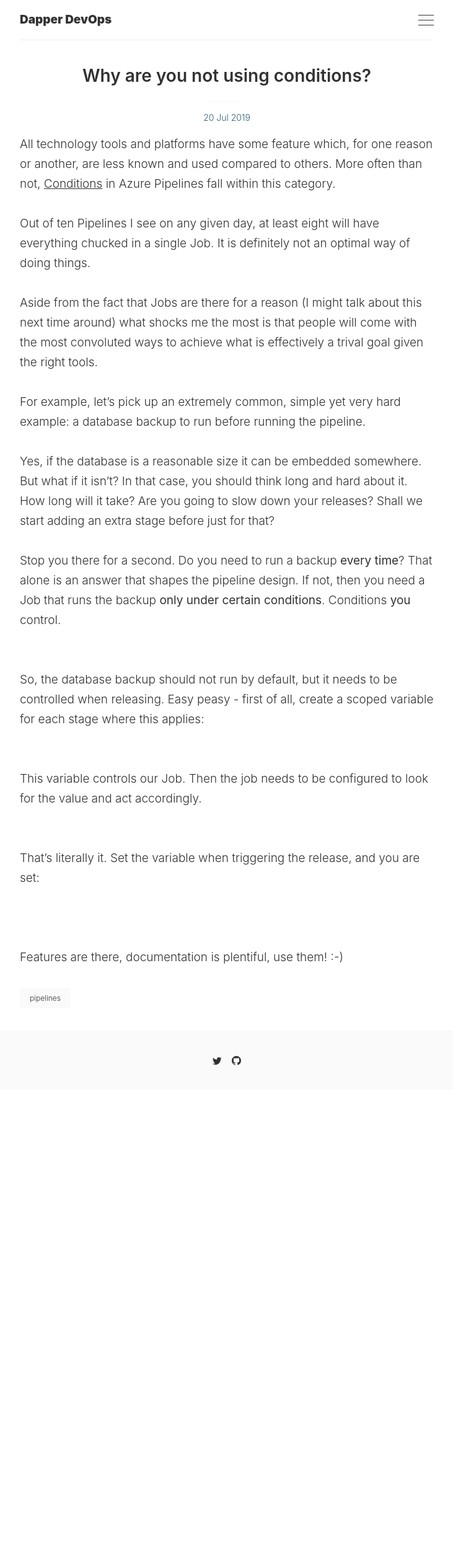
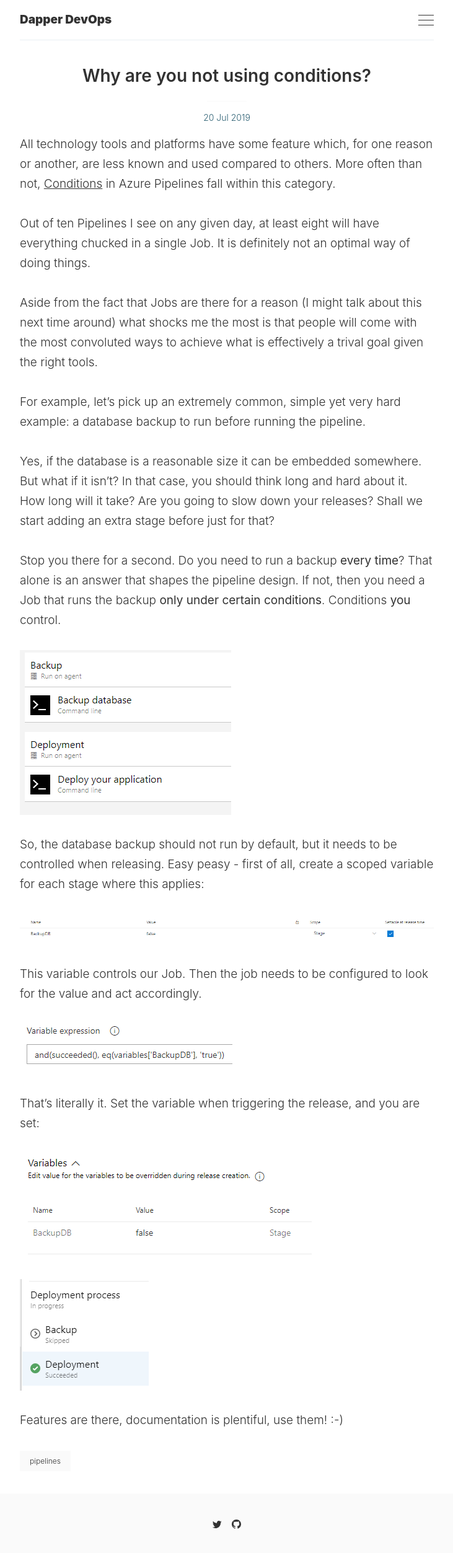
Before and after one commit to MattVSTS/mattvsts.github.io, a Jekyll site: the page built from _posts/2019-07-20-why-are-you-not-using-conditions.md, in a window 1280 px wide. Shown: the whole page at 62% size, without its empty margins (274-1005 px from the left). Built offline with Jekyll 4.4.1, drawn with Linux system fonts in a browser that asks for light colours; comment, search, counter and statistics services are not loaded; before the commit the page ends 1759 px from its top, so only the background shows below that.

Commit message:
fixed image path

```diff
--- a/_posts/2019-07-20-why-are-you-not-using-conditions.md
+++ b/_posts/2019-07-20-why-are-you-not-using-conditions.md
@@ -18,20 +18,20 @@ In that case, you should think long and hard about it. How long will it take? Ar
 Stop you there for a second. Do you need to run a backup **every time**? That alone is an answer that shapes the pipeline design.
 If not, then you need a Job that runs the backup **only under certain conditions**. Conditions **you** control.
 
-![](images/posts/2019-07-20-10-51-02.png)
+![](/images/posts/2019-07-20-10-51-02.png)
 
 So, the database backup should not run by default, but it needs to be controlled when releasing. Easy peasy - first of all, create a scoped variable for each stage where this applies:
 
-![](images/posts/2019-07-20-10-52-06.png)
+![](/images/posts/2019-07-20-10-52-06.png)
 
 This variable controls our Job. Then the job needs to be configured to look for the value and act accordingly.
 
-![](images/posts/2019-07-20-10-54-19.png)
+![](/images/posts/2019-07-20-10-54-19.png)
 
 That's literally it. Set the variable when triggering the release, and you are set:
 
-![](images/posts/2019-07-20-10-55-12.png)
+![](/images/posts/2019-07-20-10-55-12.png)
 
-![](images/posts/2019-07-20-10-55-49.png)
+![](/images/posts/2019-07-20-10-55-49.png)
 
 Features are there, documentation is plentiful, use them! :-)
```
